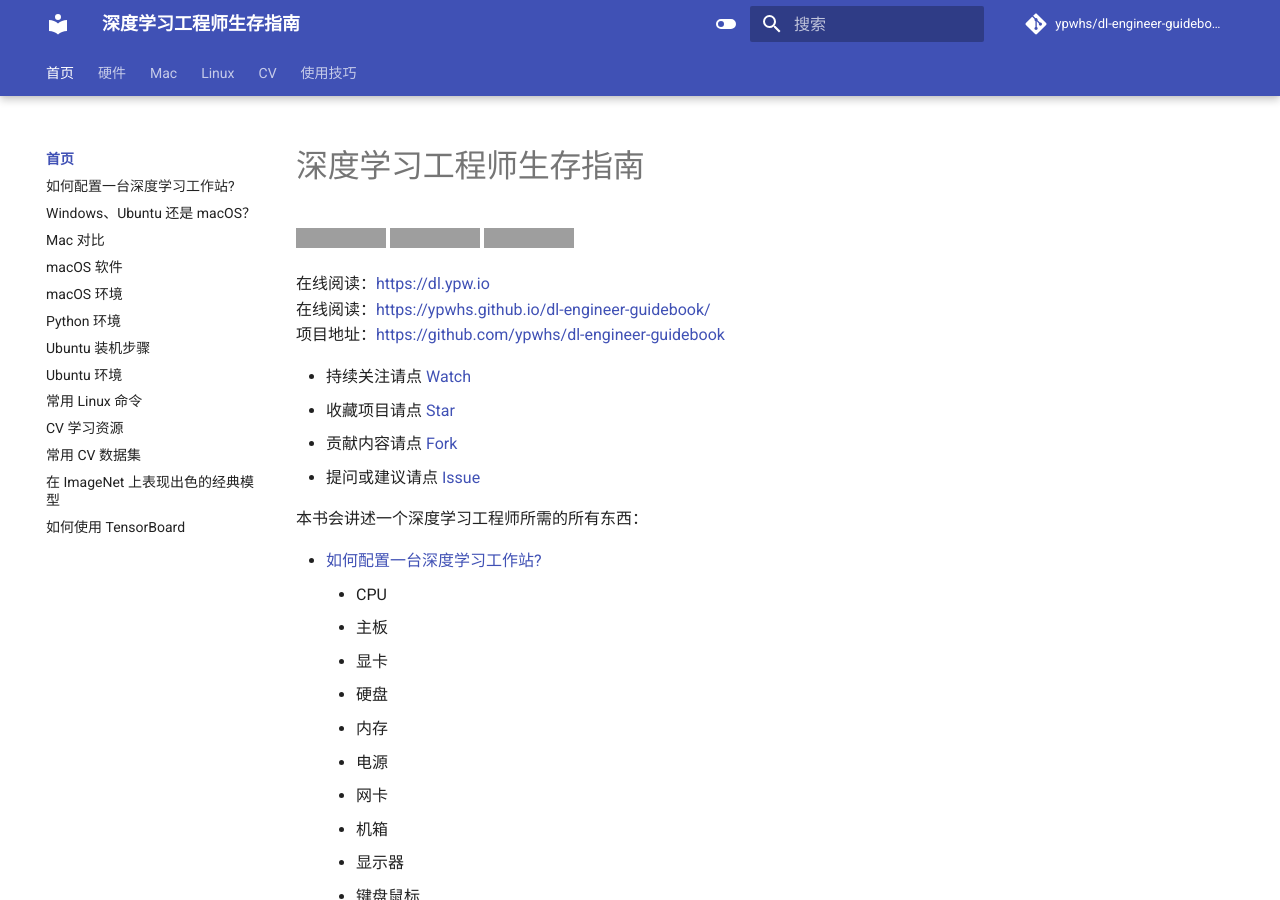
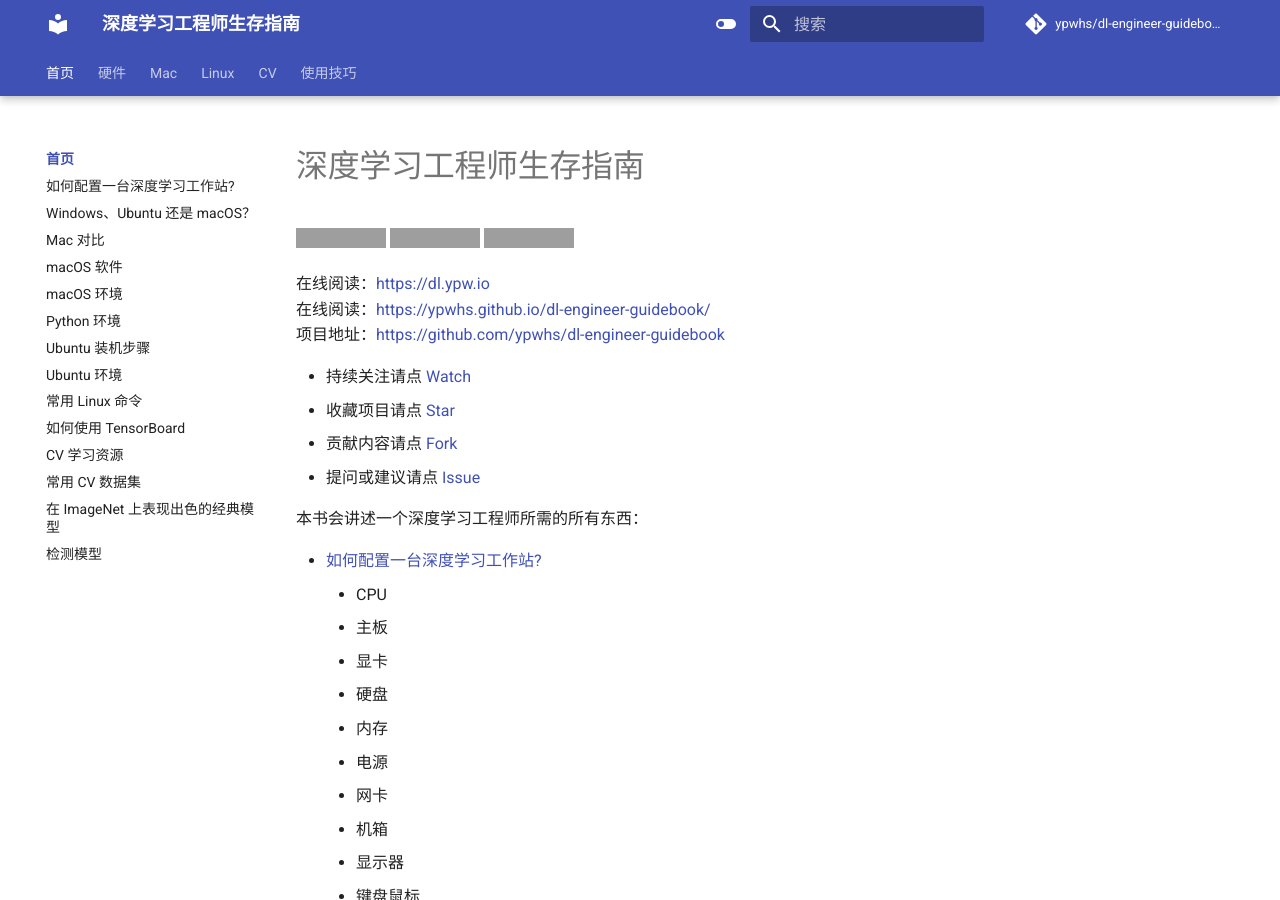
Before and after one commit to ypwhs/dl-engineer-guidebook, an MkDocs documentation site: the page built from docs/README.md, in a window 1280 px wide and 900 px high. Built offline with MkDocs 1.6.1 and Material for MkDocs 9.7.7, drawn with Linux system fonts in a browser that asks for light colours; comment, search, counter and statistics services are not loaded; some of the changed lines change nothing that is shown; grey boxes are pictures that could not be loaded.

Commit message:
Update mkdocs.yml

```diff
--- a/mkdocs.yml
+++ b/mkdocs.yml
@@ -13,8 +13,8 @@ theme:
   features:
     - content.code.annotate
     - content.tabs.link
-    # - header.autohide
-    # - navigation.expand
+    #    - header.autohide
+    #    - navigation.expand
     - navigation.indexes
     - navigation.instant
     - navigation.sections
@@ -25,7 +25,7 @@ theme:
     - search.highlight
     - search.share
     - search.suggest
-    # - toc.integrate
+  #    - toc.integrate
   language: 'zh'
   palette:
     - scheme: default
@@ -73,10 +73,11 @@ nav:
     - Ubuntu 装机步骤: ubuntu-install-guide.md
     - Ubuntu 环境: ubuntu-environment.md
     - 常用 Linux 命令: linux-command.md
+    - 如何使用 TensorBoard: how-to-use-tensorboard.md
     - CV 学习资源: cv-resources.md
     - 常用 CV 数据集: cv-dataset.md
     - 在 ImageNet 上表现出色的经典模型: best-models-on-imagenet.md
-    - 如何使用 TensorBoard: how-to-use-tensorboard.md
+    - 检测模型: detection-models.md
   - 硬件:
     - 如何配置一台深度学习工作站?: how-to-build-deep-learning-workstation.md
     - Windows、Ubuntu 还是 macOS？: windows-linux-or-macos.md
```
